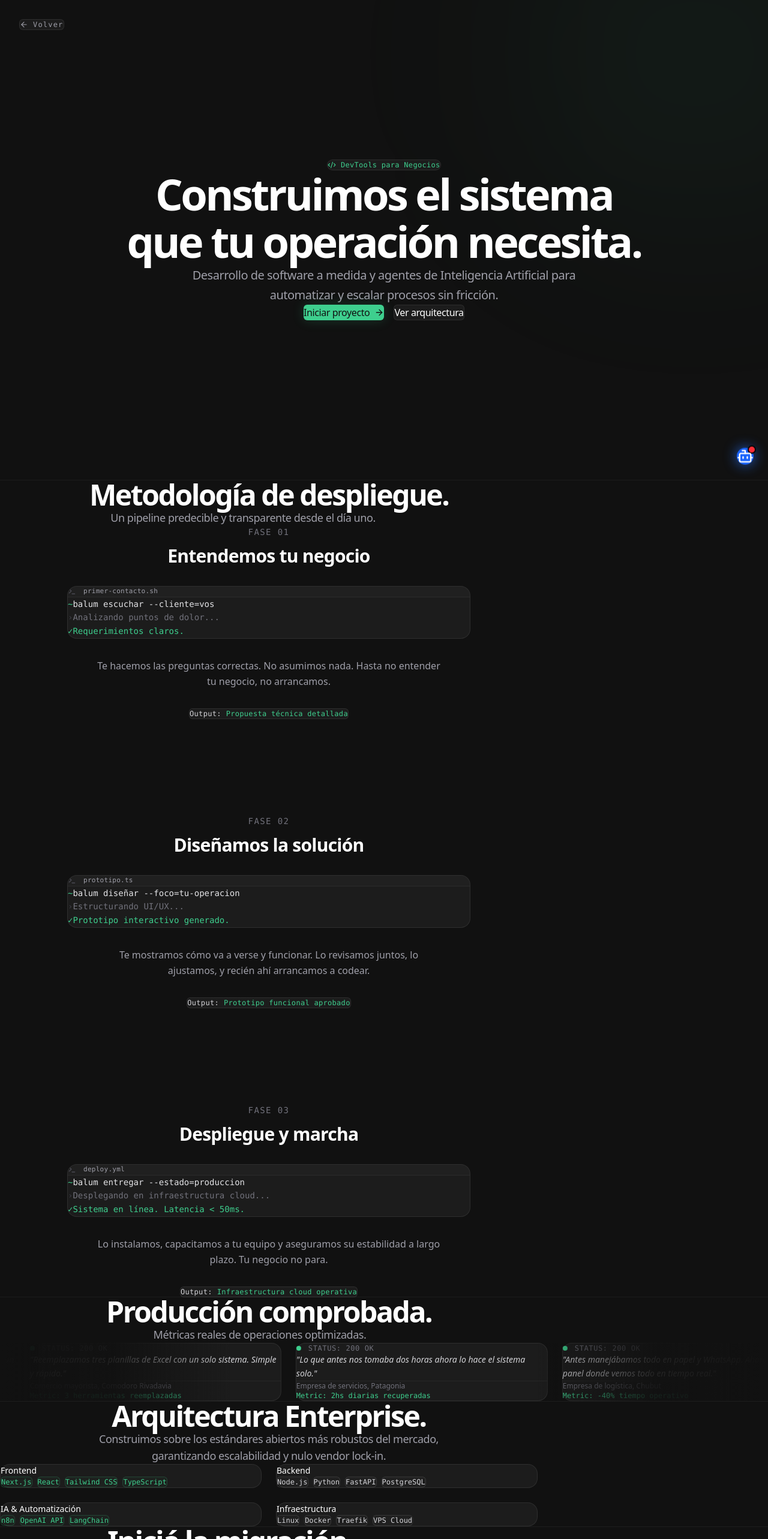
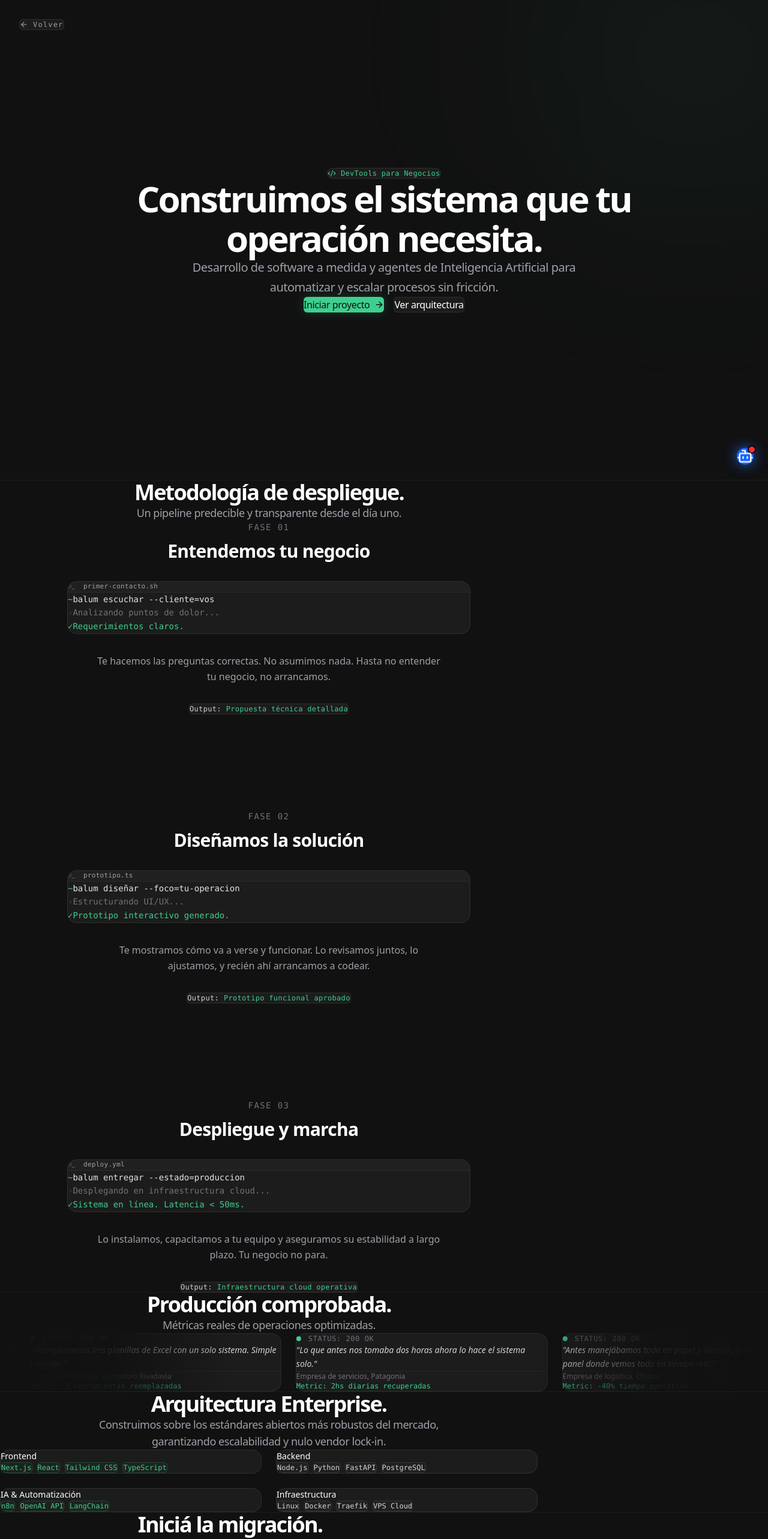
Before and after one commit to SoulTechX/balumtech-web, a Next.js app: page /Code in a window 1280 px wide. Shown: the top 2566 px of the page at 60% size. Built offline with nearby package versions, Linux system fonts and the light colour scheme.

Commit message:
fix(ui): use standard Tailwind spacing classes to resolve JIT compilation issues and fix title typography

```diff
--- a/app/Code/page.tsx
+++ b/app/Code/page.tsx
@@ -175,11 +175,11 @@ export default function CodePage() {
           <span>DevTools para Negocios</span>
         </div>
 
-        <h1 className="reveal delay-100 text-5xl md:text-7xl font-semibold tracking-tighter leading-[1.1] mb-6 text-white max-w-4xl">
+        <h1 className="reveal delay-100 text-5xl md:text-6xl font-semibold tracking-tighter leading-[1.1] mb-8 text-white max-w-4xl">
           Construimos el sistema que tu operación necesita.
         </h1>
 
-        <p className="reveal delay-200 text-lg md:text-xl text-zinc-400 mb-12 max-w-2xl leading-relaxed tracking-tight">
+        <p className="reveal delay-200 text-lg md:text-xl text-zinc-400 mb-16 max-w-2xl leading-relaxed tracking-tight">
           Desarrollo de software a medida y agentes de Inteligencia Artificial para automatizar y escalar procesos sin fricción.
         </p>
 
@@ -204,10 +204,10 @@ export default function CodePage() {
       {/* ======================================
           SECTION 2 — PROCESS
           ====================================== */}
-      <section id="proceso" className="w-full py-40 md:py-[200px] px-6 relative z-10 border-t border-white/[0.05]">
+      <section id="proceso" className="w-full py-24 md:py-48 px-6 relative z-10 border-t border-white/[0.05]">
         <div className="w-full max-w-4xl mx-auto flex flex-col items-center text-center">
           <div className="reveal mb-24 md:mb-32">
-            <h2 className="text-3xl md:text-5xl font-semibold tracking-tighter mb-4 text-white">Metodología de despliegue.</h2>
+            <h2 className="text-3xl md:text-4xl font-semibold tracking-tighter mb-6 text-white">Metodología de despliegue.</h2>
             <p className="text-zinc-400 text-lg max-w-lg mx-auto tracking-tight">
               Un pipeline predecible y transparente desde el día uno.
             </p>
@@ -243,10 +243,10 @@ export default function CodePage() {
       {/* ======================================
           SECTION 3 — SUCCESS CASES
           ====================================== */}
-      <section className="w-full py-40 md:py-[200px] relative z-10 border-t border-white/[0.05]">
+      <section className="w-full py-24 md:py-48 relative z-10 border-t border-white/[0.05]">
         <div className="w-full max-w-4xl mx-auto flex flex-col items-center text-center px-6">
-          <div className="reveal mb-20 md:mb-24">
-            <h2 className="text-3xl md:text-5xl font-semibold tracking-tighter mb-4 text-white">Producción comprobada.</h2>
+          <div className="reveal mb-20 md:mb-32">
+            <h2 className="text-3xl md:text-4xl font-semibold tracking-tighter mb-6 text-white">Producción comprobada.</h2>
             <p className="text-zinc-400 text-lg max-w-lg mx-auto tracking-tight">
               Métricas reales de operaciones optimizadas.
             </p>
@@ -287,10 +287,10 @@ export default function CodePage() {
       {/* ======================================
           SECTION 4 — TECH STACK
           ====================================== */}
-      <section className="w-full py-40 md:py-[200px] px-6 relative z-10 border-t border-white/[0.05]">
+      <section className="w-full py-24 md:py-48 px-6 relative z-10 border-t border-white/[0.05]">
         <div className="w-full max-w-4xl mx-auto flex flex-col items-center text-center">
-          <div className="reveal mb-20">
-            <h2 className="text-3xl md:text-5xl font-semibold tracking-tighter mb-4 text-white">
+          <div className="reveal mb-20 md:mb-32">
+            <h2 className="text-3xl md:text-4xl font-semibold tracking-tighter mb-6 text-white">
               Arquitectura Enterprise.
             </h2>
             <p className="text-zinc-400 text-lg max-w-xl mx-auto tracking-tight">
@@ -326,10 +326,10 @@ export default function CodePage() {
       {/* ======================================
           SECTION 5 — FINAL CTA
           ====================================== */}
-      <section className="w-full py-40 md:py-[200px] px-6 relative z-10 border-t border-white/[0.05]">
+      <section className="w-full py-24 md:py-48 px-6 relative z-10 border-t border-white/[0.05]">
         <div className="w-full max-w-3xl mx-auto flex flex-col items-center text-center">
-          <div className="reveal mb-12">
-            <h2 className="text-3xl md:text-5xl font-semibold tracking-tighter mb-6 text-white">
+          <div className="reveal mb-16 md:mb-24">
+            <h2 className="text-3xl md:text-4xl font-semibold tracking-tighter mb-6 text-white">
               Iniciá la migración.
             </h2>
             <p className="text-zinc-400 text-lg max-w-lg mx-auto tracking-tight">
```
